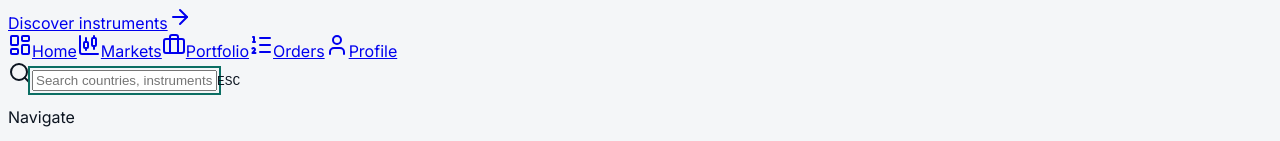
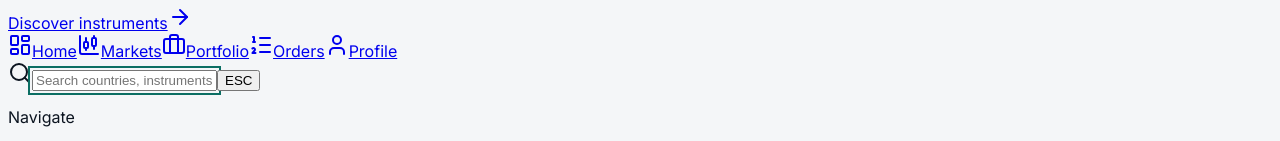
Before and after one commit to anuragydv0/NGIP-FINAL-FRONTEND-, a React app in the folder src/: page /app/dashboard in a window 1280 px wide. Both pictures are taken after a click on the button 28 px from the left and 92 px from the top of the page. Shown: the part 5560-5701 px from the top of the page. Built offline with nearby package versions, Linux system fonts and the light colour scheme; the HTML template or start-up script is replaced by a standard one.

Commit message:
esc button

```diff
--- a/src/components/shell/CommandPalette.tsx
+++ b/src/components/shell/CommandPalette.tsx
@@ -135,9 +135,9 @@ export function CommandPalette({
               placeholder="Search countries, instruments, indicators, news…"
               className="h-12 w-full bg-transparent text-[13px] text-ink placeholder:text-ink-4 focus:outline-none" />
 
-              <kbd className="rounded border border-line-strong px-1.5 py-0.5 text-[10px] font-medium text-ink-4">
+              <button onClick={onClose} className="rounded border border-line-strong px-1.5 py-0.5 text-[10px] font-medium text-ink-4 hover:bg-ink/[0.04] hover:text-ink transition-colors cursor-pointer">
                 ESC
-              </kbd>
+              </button>
             </div>
             <div className="ngip-scroll max-h-[52vh] overflow-y-auto py-2">
               {results.length === 0 &&
```
